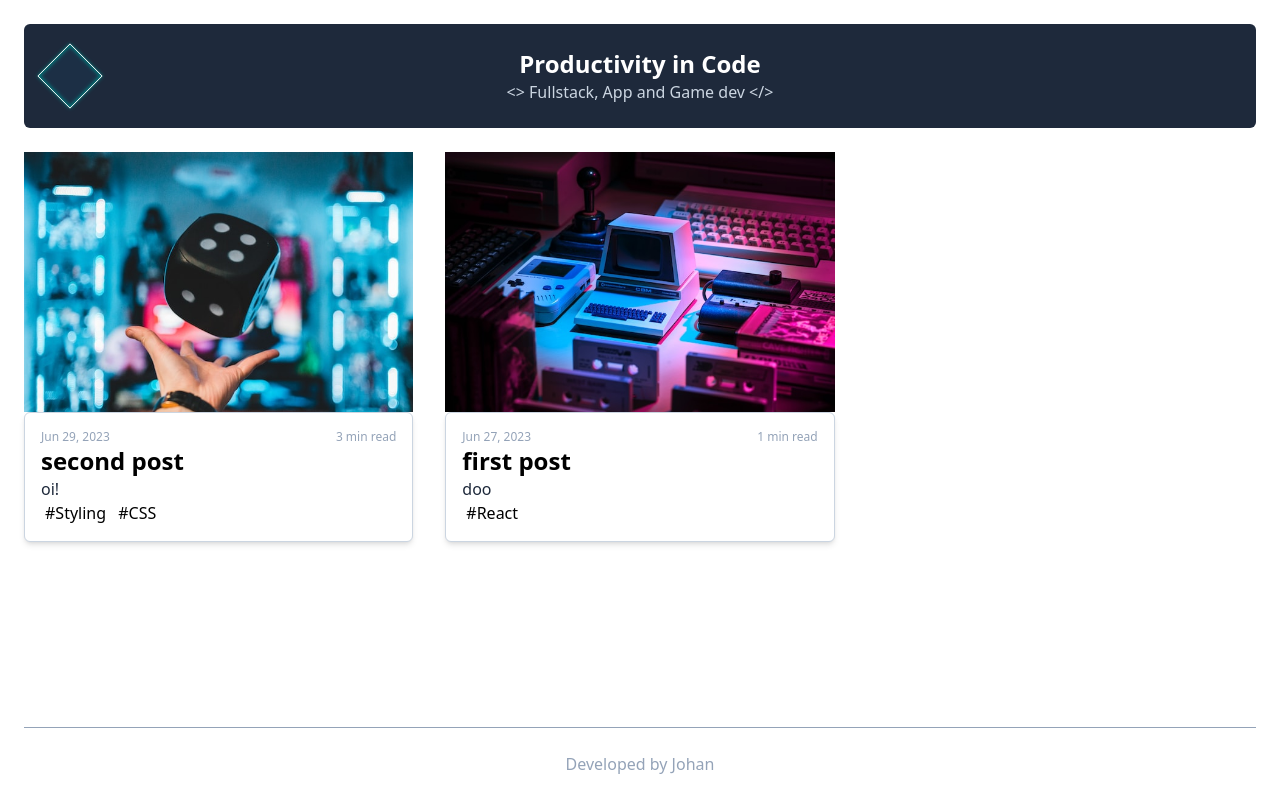
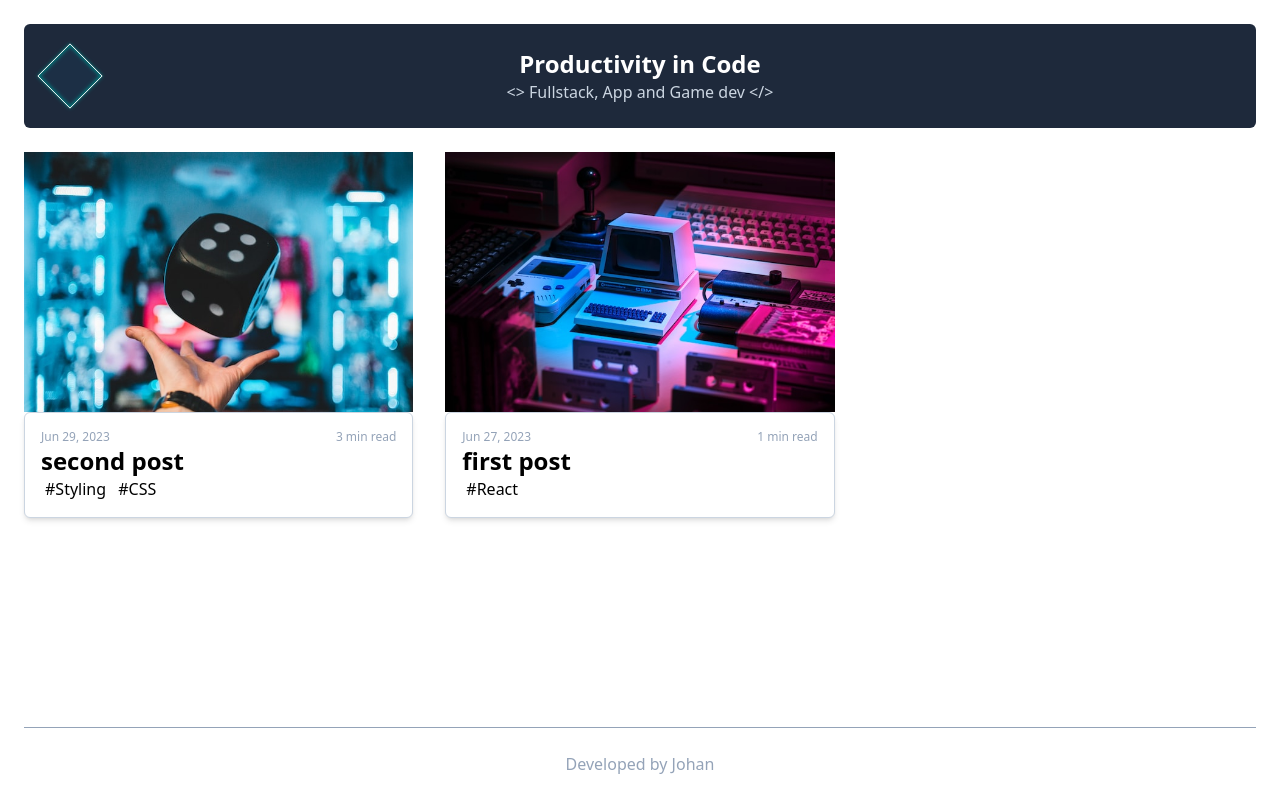
Before and after one commit to Johan-Melin/jm-blog, a Next.js app: page / in a window 1280 px wide. Built offline with nearby package versions, Linux system fonts and the light colour scheme.

Commit message:
add hover effect preview image

```diff
--- a/components/PostPreview.tsx
+++ b/components/PostPreview.tsx
@@ -13,14 +13,19 @@ import Image from "next/image";
 
 const PostPreview = (props: PostMetadata) => {
   return (
-    <div>
+    <Link href={`/posts/${props.slug}`}>
+      <div className="relative overflow-hidden group">
         <Image
           src={`/images/${props.image}`}
           alt=""
           width="640"
           height="426"
-        className="w-full"
+          className="block w-full duration-200 ease-in-out group-hover:blur-sm group-hover:scale-105"
         />
+        <p className="absolute inset-0 p-2 duration-200 ease-in-out translate-x-full bg-white opacity-0 text-dark bg-opacity-40 group-hover:opacity-100 group-hover:translate-x-0">
+          {props.subtitle}
+        </p>
+      </div>
       <div className="p-4 bg-white border rounded-md shadow-md border-light">
         <div className="flex flex-row justify-between">
           <p className="text-xs text-gray">
@@ -33,15 +38,12 @@ const PostPreview = (props: PostMetadata) => {
           </p>
           <p className="text-xs text-gray">{props.time} min read</p>
         </div>
-        <Link href={`/posts/${props.slug}`}>
         <h2 className="text-2xl font-bold hover:text-link">{props.title}</h2>
-        </Link>
-        <p className="text-dark">{props.subtitle}</p>
         {props.tags.map((tag) => (
           <span className="p-1 rounded-md hover:bg-light">#{tag} </span>
         ))}
       </div>
-    </div>
+    </Link>
   );
 };
 
```
Lines whose indentation alone changed are shown as unchanged.
